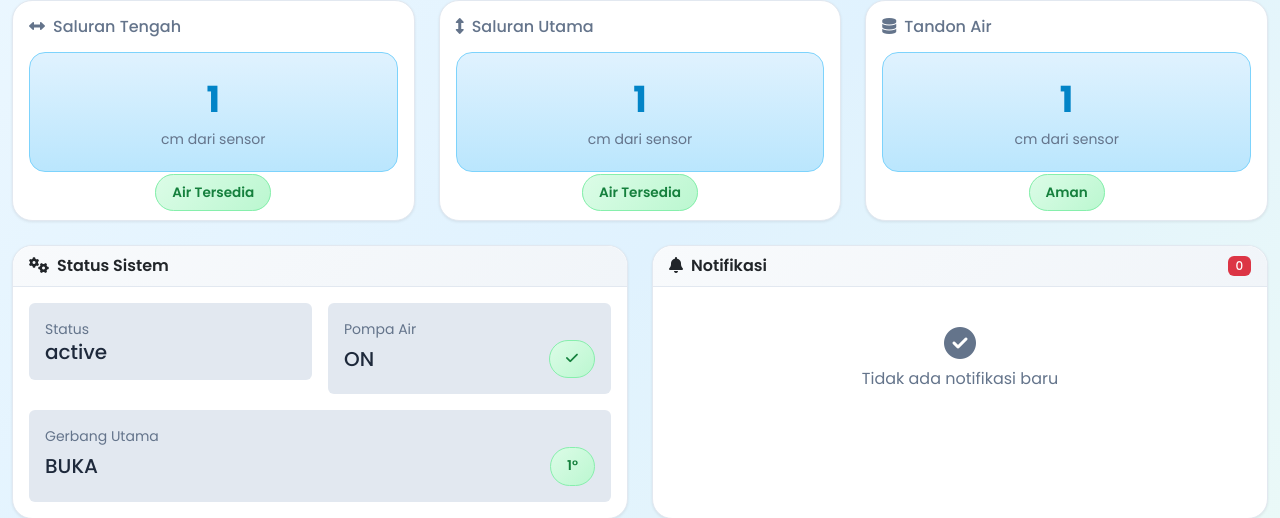
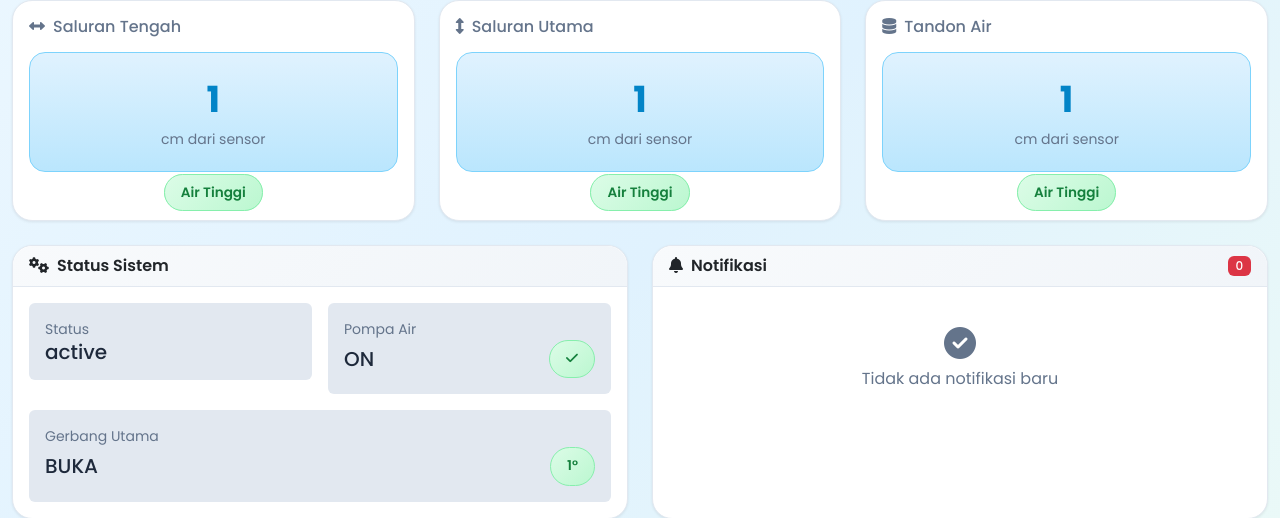
Before and after one commit to iamrizkii/irigasi-monitor, a Laravel app: page / in a window 1280 px wide. Shown: the part 523-1041 px from the top of the page. Run offline with Laravel 12, Linux system fonts and the light colour scheme; tables that the repository leaves empty hold one stand-in row (values such as "Sample post").

Commit message:
Fix: Water level status now shows correct: Tinggi (1-3cm), Sedang (4-6cm), Rendah (7-10cm)

```diff
--- a/resources/views/dashboard.blade.php
+++ b/resources/views/dashboard.blade.php
@@ -116,8 +116,21 @@
                         <small class="text-secondary">cm dari sensor</small>
                     </div>
                     <div class="text-center mt-2">
-                        <span class="status-badge {{ ($latest->water_mid ?? 999) <= 7 ? 'status-on' : 'status-off' }}">
-                            {{ ($latest->water_mid ?? 999) <= 7 ? 'Air Tersedia' : 'Air Rendah' }}
+                        @php
+                            $midLevel = $latest->water_mid ?? 999;
+                            if ($midLevel >= 1 && $midLevel <= 3) {
+                                $midStatus = 'Air Tinggi';
+                                $midClass = 'status-on';
+                            } elseif ($midLevel >= 4 && $midLevel <= 6) {
+                                $midStatus = 'Air Sedang';
+                                $midClass = 'status-warning';
+                            } else {
+                                $midStatus = 'Air Rendah';
+                                $midClass = 'status-off';
+                            }
+                        @endphp
+                        <span class="status-badge {{ $midClass }}" id="water-mid-status">
+                            {{ $midStatus }}
                         </span>
                     </div>
                 </div>
@@ -138,8 +151,21 @@
                         <small class="text-secondary">cm dari sensor</small>
                     </div>
                     <div class="text-center mt-2">
-                        <span class="status-badge {{ ($latest->water_main ?? 999) <= 7 ? 'status-on' : 'status-off' }}">
-                            {{ ($latest->water_main ?? 999) <= 7 ? 'Air Tersedia' : 'Air Rendah' }}
+                        @php
+                            $mainLevel = $latest->water_main ?? 999;
+                            if ($mainLevel >= 1 && $mainLevel <= 3) {
+                                $mainStatus = 'Air Tinggi';
+                                $mainClass = 'status-on';
+                            } elseif ($mainLevel >= 4 && $mainLevel <= 6) {
+                                $mainStatus = 'Air Sedang';
+                                $mainClass = 'status-warning';
+                            } else {
+                                $mainStatus = 'Air Rendah';
+                                $mainClass = 'status-off';
+                            }
+                        @endphp
+                        <span class="status-badge {{ $mainClass }}" id="water-main-status">
+                            {{ $mainStatus }}
                         </span>
                     </div>
                 </div>
@@ -160,8 +186,24 @@
                         <small class="text-secondary">cm dari sensor</small>
                     </div>
                     <div class="text-center mt-2">
-                        <span class="status-badge {{ ($latest->water_tank ?? 999) <= 12 ? 'status-on' : 'status-off' }}">
-                            {{ ($latest->water_tank ?? 999) <= 12 ? 'Aman' : 'Perlu Isi Ulang' }}
+                        @php
+                            $tankLevel = $latest->water_tank ?? 999;
+                            if ($tankLevel >= 1 && $tankLevel <= 3) {
+                                $tankStatus = 'Air Tinggi';
+                                $tankClass = 'status-on';
+                            } elseif ($tankLevel >= 4 && $tankLevel <= 6) {
+                                $tankStatus = 'Air Sedang';
+                                $tankClass = 'status-warning';
+                            } elseif ($tankLevel >= 7 && $tankLevel <= 10) {
+                                $tankStatus = 'Air Rendah';
+                                $tankClass = 'status-off';
+                            } else {
+                                $tankStatus = 'Perlu Isi Ulang';
+                                $tankClass = 'status-off';
+                            }
+                        @endphp
+                        <span class="status-badge {{ $tankClass }}" id="water-tank-status">
+                            {{ $tankStatus }}
                         </span>
                     </div>
                 </div>
@@ -388,9 +430,45 @@
                     }
 
                     // Update water levels (rounded to whole numbers like LCD)
-                    document.getElementById('water-mid').textContent = data.sensor.water_mid != null ? Math.round(data.sensor.water_mid) : '-';
-                    document.getElementById('water-main').textContent = data.sensor.water_main != null ? Math.round(data.sensor.water_main) : '-';
-                    document.getElementById('water-tank').textContent = data.sensor.water_tank != null ? Math.round(data.sensor.water_tank) : '-';
+                    const waterMid = data.sensor.water_mid != null ? Math.round(data.sensor.water_mid) : null;
+                    const waterMain = data.sensor.water_main != null ? Math.round(data.sensor.water_main) : null;
+                    const waterTank = data.sensor.water_tank != null ? Math.round(data.sensor.water_tank) : null;
+
+                    document.getElementById('water-mid').textContent = waterMid ?? '-';
+                    document.getElementById('water-main').textContent = waterMain ?? '-';
+                    document.getElementById('water-tank').textContent = waterTank ?? '-';
+
+                    // Update water level status badges
+                    function getWaterStatus(level) {
+                        if (level >= 1 && level <= 3) return { text: 'Air Tinggi', class: 'status-on' };
+                        if (level >= 4 && level <= 6) return { text: 'Air Sedang', class: 'status-warning' };
+                        return { text: 'Air Rendah', class: 'status-off' };
+                    }
+
+                    function getTankStatus(level) {
+                        if (level >= 1 && level <= 3) return { text: 'Air Tinggi', class: 'status-on' };
+                        if (level >= 4 && level <= 6) return { text: 'Air Sedang', class: 'status-warning' };
+                        if (level >= 7 && level <= 10) return { text: 'Air Rendah', class: 'status-off' };
+                        return { text: 'Perlu Isi Ulang', class: 'status-off' };
+                    }
+
+                    if (waterMid != null) {
+                        const midStatus = getWaterStatus(waterMid);
+                        document.getElementById('water-mid-status').textContent = midStatus.text;
+                        document.getElementById('water-mid-status').className = 'status-badge ' + midStatus.class;
+                    }
+
+                    if (waterMain != null) {
+                        const mainStatus = getWaterStatus(waterMain);
+                        document.getElementById('water-main-status').textContent = mainStatus.text;
+                        document.getElementById('water-main-status').className = 'status-badge ' + mainStatus.class;
+                    }
+
+                    if (waterTank != null) {
+                        const tankStatus = getTankStatus(waterTank);
+                        document.getElementById('water-tank-status').textContent = tankStatus.text;
+                        document.getElementById('water-tank-status').className = 'status-badge ' + tankStatus.class;
+                    }
 
                     // Update system status
                     document.getElementById('system-status').textContent = data.sensor.system_status;
--- a/resources/views/layouts/app.blade.php
+++ b/resources/views/layouts/app.blade.php
@@ -162,6 +162,12 @@
             background: linear-gradient(135deg, #fee2e2 0%, #fecaca 100%);
             color: #dc2626;
             border: 1px solid #fca5a5;
+        }
+
+        .status-warning {
+            background: linear-gradient(135deg, #fef3c7 0%, #fde68a 100%);
+            color: #d97706;
+            border: 1px solid #fcd34d;
         }
 
         .water-level {
```
Lines whose indentation alone changed are shown as unchanged.
